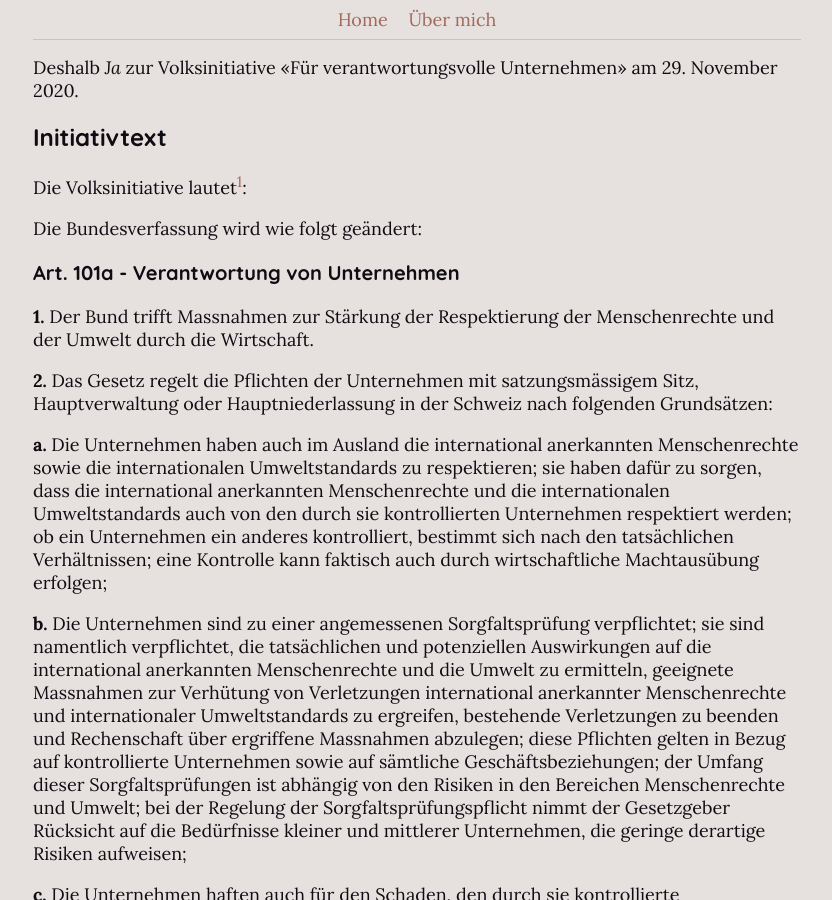
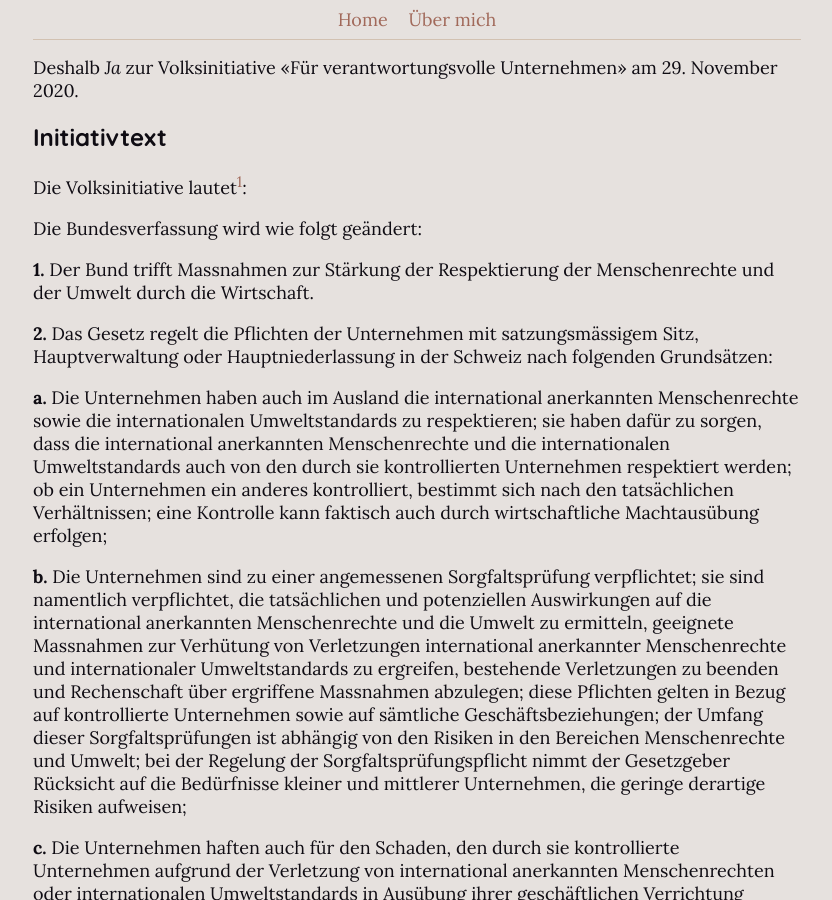
Before and after one commit to fabianboesiger/fabianboesiger.github.io, a Jekyll site: the page built from _posts/2020-10-17-corporate-justice.md, in a window 1280 px wide and 900 px high, scrolled down 8249 px. Shown: the whole window, without its empty margins (223-1055 px from the left). Built offline with Jekyll 4.4.1, drawn with Linux system fonts in a browser that asks for light colours.

Commit message:
remove title

```diff
--- a/_posts/2020-10-17-corporate-justice.md
+++ b/_posts/2020-10-17-corporate-justice.md
@@ -200,8 +200,6 @@ Die Volksinitiative lautet[^1]:
 
 Die Bundesverfassung wird wie folgt geändert:
 
-### Art. 101a - Verantwortung von Unternehmen
-
 **1.** Der Bund trifft Massnahmen zur Stärkung der Respektierung der Menschenrechte und der Umwelt durch die Wirtschaft.
 
 **2.** Das Gesetz regelt die Pflichten der Unternehmen mit satzungsmässigem Sitz, Hauptverwaltung oder Hauptniederlassung in der Schweiz nach folgenden Grundsätzen:
```
